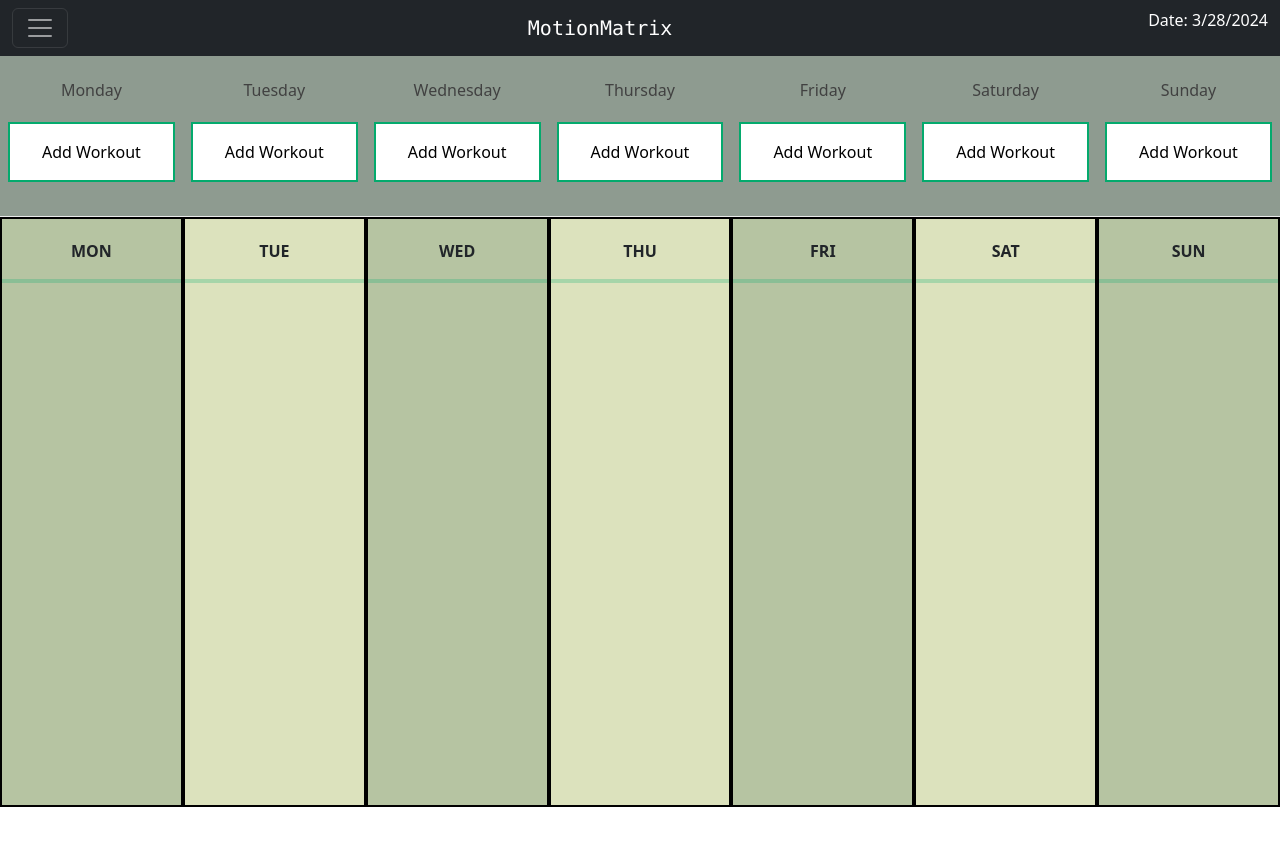
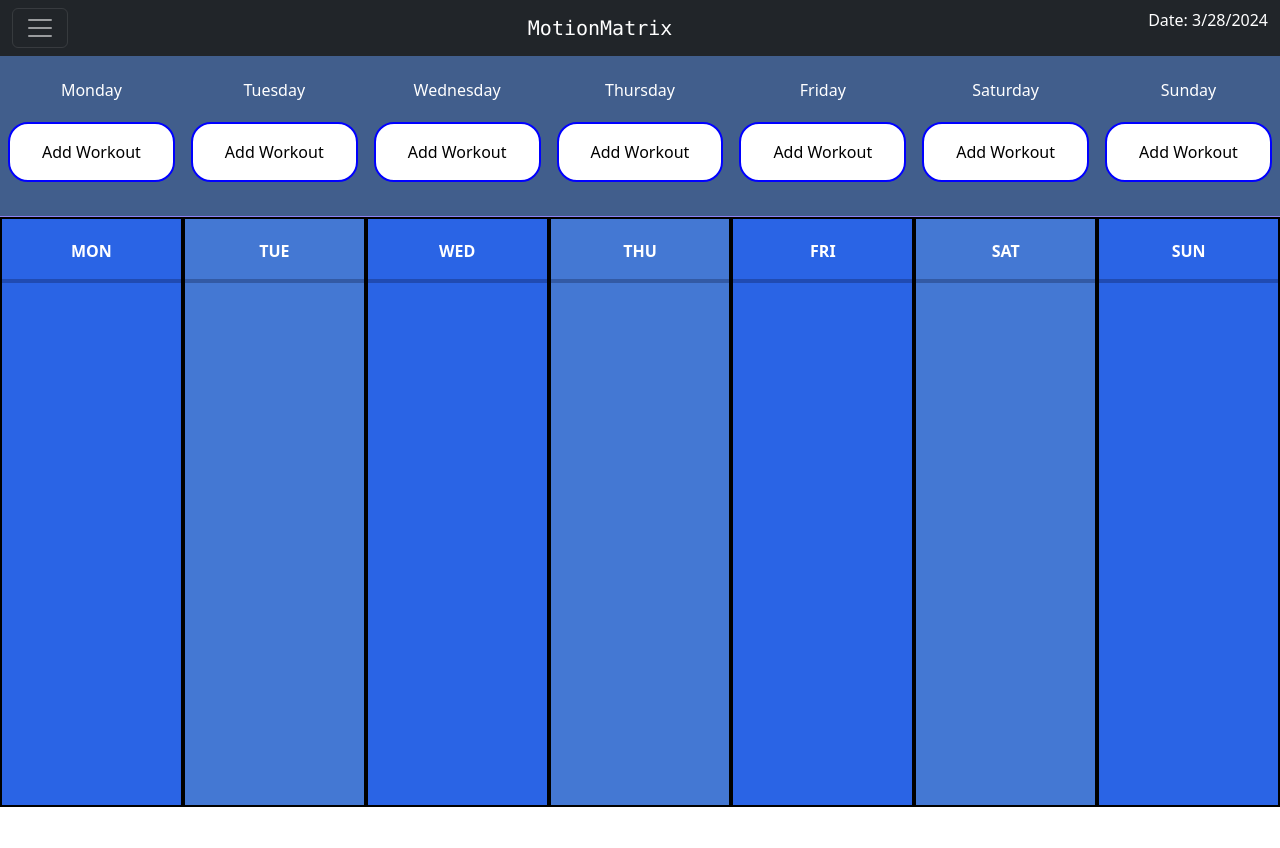
Before and after one commit to kcsheraj/Motion-Matrix, a Django app: page /workoutRoutinePage/ in a window 1280 px wide. Run offline with Django 4.2, Linux system fonts and the light colour scheme.

Commit message:
workoutRoutine CSS by Abhisek

```diff
--- a/myproject/myapp/static/css/workoutRoutinePage.css
+++ b/myproject/myapp/static/css/workoutRoutinePage.css
@@ -5,7 +5,6 @@
   height: calc(100vh - 80px);
   display: flex;
   justify-content: center;
-
 }
 
 .logo,
@@ -55,7 +54,6 @@
   border: 1px solid #888;
   width: 400px; /* Could be more or less, depending on screen size */
   height: 250px;
-
 }
 
 /* The Close Button */
@@ -106,14 +104,14 @@ input[type="text"] {
 }
 
 .workoutAdding {
-  background-color: #D4CDAB;
+  background-color: rgb(144, 131, 244);
   padding: 10px;
   border: 1px solid #ccc;
   border-radius: 5px;
 }
 
 .addbtn .addWorkout {
-  background-color: #04aa6d;
+  background-color: rgb(144, 131, 244);
   border: none;
   color: white;
   text-align: center;
@@ -125,12 +123,11 @@ input[type="text"] {
   cursor: pointer;
   overflow: visible;
   white-space: nowrap;
-
 }
 
 /* SCHEDULE.CSS */
 .main-content {
-  width: calc(100% );
+  width: calc(100%);
   height: calc(100vh);
   display: flex;
   flex-direction: column;
@@ -142,10 +139,9 @@ input[type="text"] {
   justify-content: space-evenly;
   padding-top: 20px;
   padding-bottom: 20px;
-  border-bottom: 1px solid #eaeaea;
-  background-color: #8E9B90;
+  border-bottom: 1px solid rgb(144, 131, 244);
+  background-color: #415e8c;
   flex-wrap: wrap;
-
 }
 .day {
   width: calc(100% / 7);
@@ -172,12 +168,13 @@ input[type="text"] {
   padding-bottom: 20px;
   border-right: 2px solid black;
   border-left: 2px solid black;
-  border-top:2px solid black;
+  border-top: 2px solid black;
   border-bottom: 2px solid black;
+  color: white;
 }
 
 .day .addWorkout {
-  background-color: #04aa6d; /* Green */
+  background-color: rgb(144, 131, 244);
   border: none;
   color: white;
   padding: 16px 32px;
@@ -193,59 +190,63 @@ input[type="text"] {
 .day .addWorkout {
   background-color: white;
   color: black;
-  border: 2px solid #04aa6d;
+  border: 2px solid blue;
+  border-radius: 20px;
 }
 
 .day .addWorkout:hover {
-  background-color: #04aa6d;
+  background-color: rgb(144, 131, 244);
   color: white;
 }
 
-#mondayCol, #wednesdayCol , #fridayCol, #sundayCol{
-  background-color: #B6C4A2;
+#mondayCol,
+#wednesdayCol,
+#fridayCol,
+#sundayCol {
+  background-color: rgba(42, 100, 229, 1);
 }
 
-#tuesdayCol, #thursdayCol, #saturdayCol{
-  background-color: #DCE2BD;
+#tuesdayCol,
+#thursdayCol,
+#saturdayCol {
+  background-color: #4478d3;
 }
 
-@media (max-width:950px) {
-  .weekdays{
+@media (max-width: 950px) {
+  .weekdays {
     flex-direction: column;
-
   }
-  .main-content{
+  .main-content {
     display: grid;
     grid-template-columns: 1fr 5fr;
   }
-  .col{
+  .col {
     height: 1070px;
-
   }
-
 }
 
 .thick-line {
   border: none;
   height: 4px;
-  background-color: #04aa6d;
+  background-color: #020218;
   width: 100%;
 }
 
-.overlay-text{
+.overlay-text {
   font-weight: bold;
   font-size: 16px;
   margin: 0;
 }
 
-@media (max-width:530px) {
-  .main-content{
+@media (max-width: 530px) {
+  .main-content {
     display: grid;
     grid-template-columns: 1fr 10fr;
-
   }
-  .workout-content{
+  .workout-content {
     width: 1020px;
   }
-
 }
+p {
+  color: white;
+}
```
